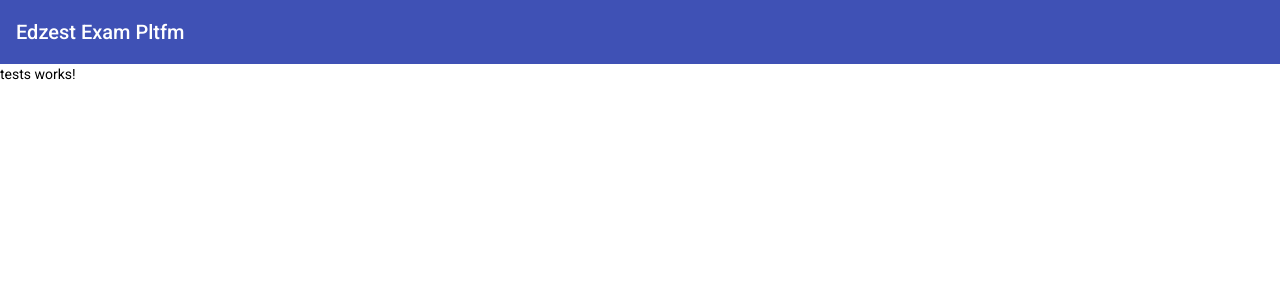
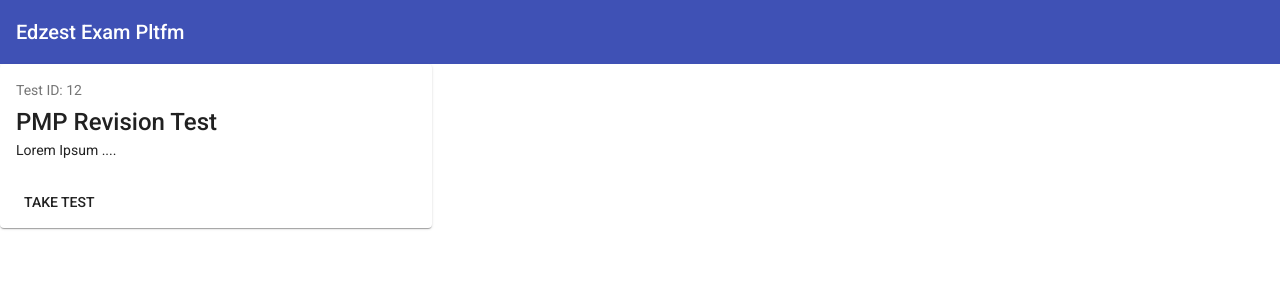
Before and after one commit to edzest/eep-dashboard, an Angular app: page / in a window 1280 px wide. Shown: the top 300 px of the page. Built offline with nearby package versions, Linux system fonts and the light colour scheme.

Commit message:
Test Card

```diff
--- /dev/null
+++ b/src/app/test-info-card/test-info-card.component.css
@@ -0,0 +1,3 @@
+.test-info-card {
+    max-width: 400px;
+}
--- /dev/null
+++ b/src/app/test-info-card/test-info-card.component.html
@@ -0,0 +1,10 @@
+<mat-card class="test-info-card">
+    <mat-card-subtitle>Test ID: {{testInfo?.testId}}</mat-card-subtitle>
+    <mat-card-title>{{testInfo?.testTitle}}</mat-card-title>
+    <mat-card-content>
+        <p>{{testInfo?.testInstructions}}</p>
+    </mat-card-content>
+    <mat-card-actions>
+        <button mat-button (click)="onButtonClick()">TAKE TEST</button>
+    </mat-card-actions>
+</mat-card>
--- /dev/null
+++ b/src/app/test-info-card/test-info-card.component.ts
@@ -0,0 +1,24 @@
+import { Component, EventEmitter, Input, OnInit, Output } from '@angular/core';
+import { TestInfo } from '../test-info.model';
+
+@Component({
+  selector: 'app-test-info-card',
+  templateUrl: './test-info-card.component.html',
+  styleUrls: ['./test-info-card.component.css']
+})
+export class TestInfoCardComponent implements OnInit {
+
+  @Input() testInfo: TestInfo | undefined;
+
+  @Output() takeTest = new EventEmitter<number>();
+
+  constructor() { }
+
+  ngOnInit(): void {
+  }
+
+  onButtonClick() {
+    this.takeTest.emit(this.testInfo?.testId);
+  }
+
+}
--- /dev/null
+++ b/src/app/test-info.model.ts
@@ -0,0 +1,5 @@
+export interface TestInfo {
+    testId: number;
+    testTitle: string;
+    testInstructions: string;
+}
--- a/src/app/tests/tests.component.html
+++ b/src/app/tests/tests.component.html
@@ -1 +1 @@
-<p>tests works!</p>
+<app-test-info-card [testInfo]="testInfo" (takeTest)="takeTest($event)"></app-test-info-card>
--- a/src/app/tests/tests.component.ts
+++ b/src/app/tests/tests.component.ts
@@ -1,4 +1,5 @@
 import { Component, OnInit } from '@angular/core';
+import { TestInfo } from '../test-info.model';
 
 @Component({
   selector: 'app-tests',
@@ -9,7 +10,17 @@ export class TestsComponent implements OnInit {
 
   constructor() { }
 
+  testInfo: TestInfo | undefined = {
+    'testId': 12,
+    'testTitle': 'PMP Revision Test',
+    'testInstructions': 'Lorem Ipsum ....'
+  };
+
   ngOnInit(): void {
   }
 
+  takeTest(testId: number) {
+    console.log('Calling test id ' + testId);
+  }
+
 }
```
Also changed, not shown: src/app/app.module.ts (+10 -3 lines), 1 other file (tests, documents, lock files or other folders).
